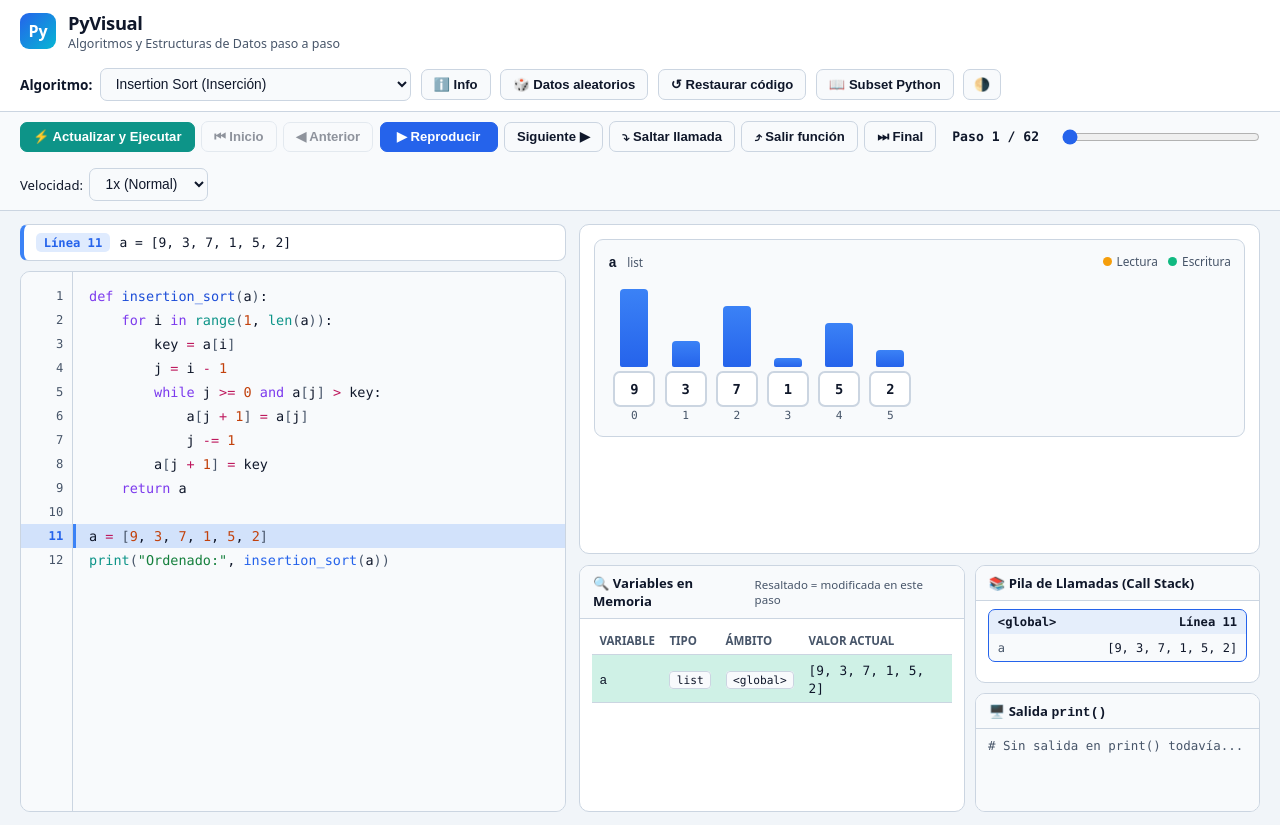
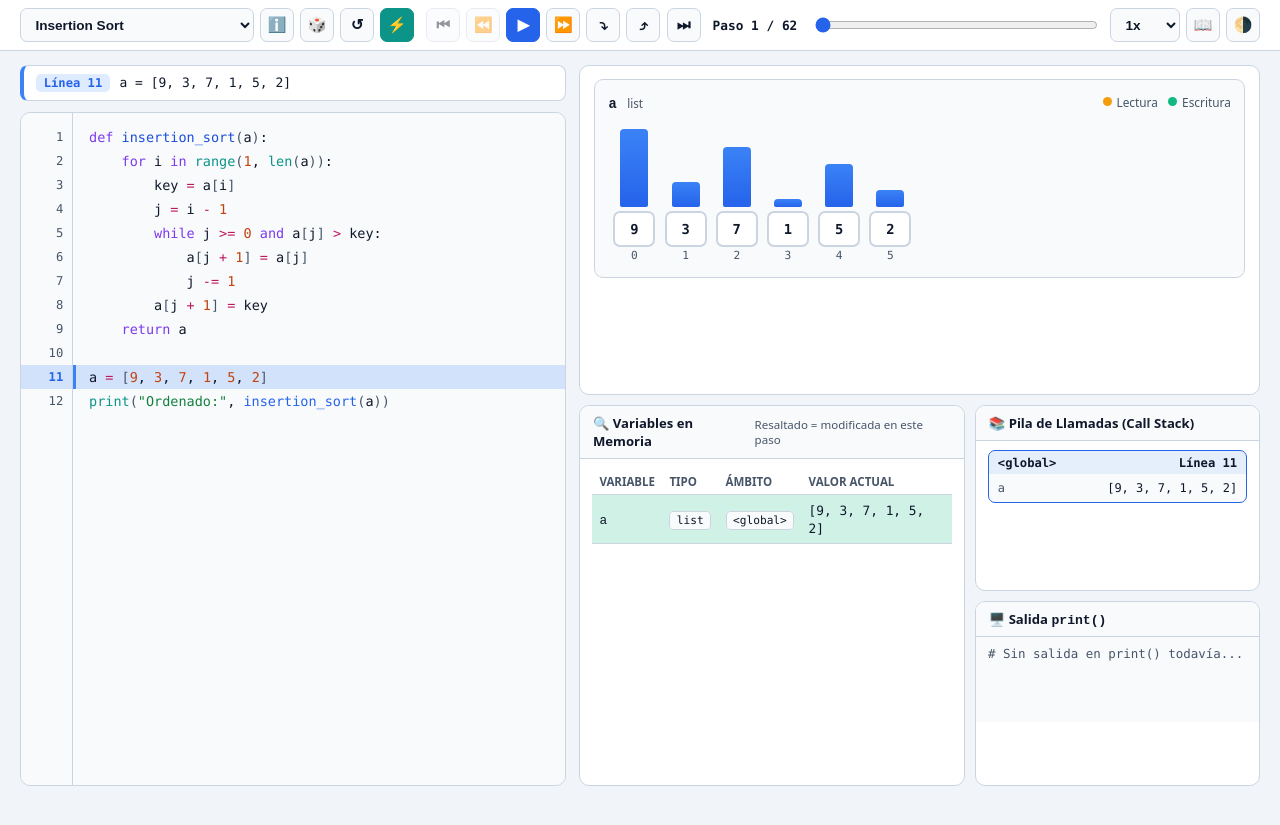
Before and after one commit to gerardfp/visual, a plain HTML site: page index.html in a window 1280 px wide. After the commit the page ends 800 px from the top, so only its background shows below. Drawn offline with Linux system fonts and the light colour scheme.

Commit message:
Refactor UI elements for improved accessibility and consistency

```diff
--- a/app.js
+++ b/app.js
@@ -70,7 +70,7 @@
       for (const item of items) {
         const opt = document.createElement('option');
         opt.value = item.id;
-        opt.textContent = item.title;
+        opt.textContent = item.title.replace(/\s*\([^)]*\)/g, '').trim();
         optgroup.appendChild(opt);
       }
       algoSelect.appendChild(optgroup);
@@ -411,7 +411,7 @@
     if (currentStepIdx >= steps.length - 1) {
       goToStep(0);
     }
-    btnPlay.textContent = '⏸ Pausar';
+    btnPlay.textContent = '⏸';
     const intervalMs = Number(speedSelect.value) || 650;
 
     playTimer = setInterval(() => {
@@ -433,7 +433,7 @@
       clearInterval(playTimer);
       playTimer = null;
     }
-    btnPlay.textContent = '▶ Reproducir';
+    btnPlay.textContent = '▶';
   }
 
   function togglePlayback() {
--- a/index.html
+++ b/index.html
@@ -7,70 +7,49 @@
   <link rel="stylesheet" href="styles.css" />
 </head>
 <body>
-  <!-- Cabecera Principal -->
-  <header class="topbar">
-    <div class="brand">
-      <div class="brand-logo" aria-hidden="true">Py</div>
-      <div>
-        <h1 class="brand-title">PyVisual</h1>
-        <p class="brand-subtitle">Algoritmos y Estructuras de Datos paso a paso</p>
-      </div>
+  <!-- Barra Única Superior de Selección y Reproducción -->
+  <header class="topbar player-bar" aria-label=" Barra de herramientas y controles de ejecución">
+    <div class="toolbar-group">
+      <select id="algo-select" class="algo-select" aria-label="Seleccionar algoritmo" title="Seleccionar algoritmo"></select>
+
+      <button type="button" id="btn-algo-info" class="btn btn-icon" aria-label="Información del algoritmo" title="Ver información y complejidad del algoritmo seleccionado">
+        ℹ️
+      </button>
+
+      <button type="button" id="btn-random-input" class="btn btn-icon" aria-label="Generar datos aleatorios" title="Generar nuevos datos de prueba para este algoritmo">
+        🎲
+      </button>
+
+      <button type="button" id="btn-reset-code" class="btn btn-icon" aria-label="Restaurar código original" title="Restaurar el código original del algoritmo">
+        ↺
+      </button>
+
+      <button type="button" id="btn-run-code" class="btn btn-accent btn-icon" aria-label="Actualizar y ejecutar código" title="Compilar cambios del editor y reiniciar ejecución">
+        ⚡
+      </button>
     </div>
 
-    <div class="topbar-controls">
-      <label class="algo-picker-label" for="algo-select">
-        <span>Algoritmo:</span>
-        <select id="algo-select" class="algo-select" aria-label="Seleccionar algoritmo"></select>
-      </label>
-
-      <button type="button" id="btn-algo-info" class="btn btn-secondary" title="Ver información y complejidad del algoritmo seleccionado">
-        ℹ️ Info
+    <div class="transport-buttons">
+      <button type="button" id="btn-first" class="btn btn-transport btn-icon" aria-label="Ir al primer paso" title="Ir al primer paso (Inicio)">
+        ⏮
       </button>
-
-      <button type="button" id="btn-random-input" class="btn btn-secondary" title="Generar nuevos datos de prueba para este algoritmo">
-        🎲 Datos aleatorios
+      <button type="button" id="btn-prev" class="btn btn-transport btn-icon" aria-label="Paso anterior" title="Paso anterior (Flecha izquierda)">
+        ⏪
       </button>
-
-      <button type="button" id="btn-reset-code" class="btn btn-secondary" title="Restaurar el código original del algoritmo">
-        ↺ Restaurar código
+      <button type="button" id="btn-play" class="btn btn-primary btn-play btn-icon" aria-label="Reproducir o pausar" title="Reproducir / Pausar ejecución automática (Espacio)">
+        ▶
       </button>
-
-      <button type="button" id="btn-subset-help" class="btn btn-secondary" title="Ver el subset de Python soportado (extraído de code.py)">
-        📖 Subset Python
+      <button type="button" id="btn-next" class="btn btn-transport btn-icon" aria-label="Siguiente paso" title="Siguiente paso (Flecha derecha)">
+        ⏩
       </button>
-
-      <button type="button" id="btn-theme-toggle" class="btn btn-icon" title="Cambiar tema claro/oscuro" aria-label="Cambiar tema claro u oscuro">
-        🌗
+      <button type="button" id="btn-step-over" class="btn btn-transport btn-icon" aria-label="Saltar sobre llamada recursiva" title="Saltar sobre llamada recursiva (Step Over)">
+        ⤵
       </button>
-    </div>
-  </header>
-
-  <!-- Barra de Controles de Ejecución Paso a Paso -->
-  <section class="player-bar" aria-label="Controles de ejecución paso a paso">
-    <div class="transport-buttons">
-      <button type="button" id="btn-run-code" class="btn btn-accent" title="Compilar cambios del editor y reiniciar ejecución">
-        ⚡ Actualizar y Ejecutar
+      <button type="button" id="btn-step-out" class="btn btn-transport btn-icon" aria-label="Salir de la función actual" title="Salir de la función actual (Step Out)">
+        ⤴
       </button>
-      <button type="button" id="btn-first" class="btn btn-transport" title="Ir al primer paso (Inicio)">
-        ⏮ Inicio
-      </button>
-      <button type="button" id="btn-prev" class="btn btn-transport" title="Paso anterior (Flecha izquierda)">
-        ◀ Anterior
-      </button>
-      <button type="button" id="btn-play" class="btn btn-primary btn-play" title="Reproducir / Pausar ejecución automática (Espacio)">
-        ▶ Reproducir
-      </button>
-      <button type="button" id="btn-next" class="btn btn-transport" title="Siguiente paso (Flecha derecha)">
-        Siguiente ▶
-      </button>
-      <button type="button" id="btn-step-over" class="btn btn-transport" title="Saltar sobre llamada recursiva (Step Over)">
-        ⤵ Saltar llamada
-      </button>
-      <button type="button" id="btn-step-out" class="btn btn-transport" title="Salir de la función actual (Step Out)">
-        ⤴ Salir función
-      </button>
-      <button type="button" id="btn-last" class="btn btn-transport" title="Ir al último paso (Final)">
-        ⏭ Final
+      <button type="button" id="btn-last" class="btn btn-transport btn-icon" aria-label="Ir al último paso" title="Ir al último paso (Final)">
+        ⏭
       </button>
     </div>
 
@@ -87,16 +66,23 @@
       />
     </div>
 
-    <div class="speed-group">
-      <label for="speed-select" class="speed-label">Velocidad:</label>
-      <select id="speed-select" class="speed-select">
-        <option value="1200">0.5x (Lento)</option>
-        <option value="650" selected>1x (Normal)</option>
-        <option value="320">2x (Rápido)</option>
-        <option value="120">4x (Turbo)</option>
+    <div class="toolbar-group">
+      <select id="speed-select" class="speed-select" aria-label="Velocidad de reproducción" title="Velocidad de reproducción">
+        <option value="1200">0.5x</option>
+        <option value="650" selected>1x</option>
+        <option value="320">2x</option>
+        <option value="120">4x</option>
       </select>
+
+      <button type="button" id="btn-subset-help" class="btn btn-icon" aria-label="Ver subset de Python soportado" title="Ver el subset de Python soportado (extraído de code.py)">
+        📖
+      </button>
+
+      <button type="button" id="btn-theme-toggle" class="btn btn-icon" aria-label="Cambiar tema claro u oscuro" title="Cambiar tema claro/oscuro">
+        🌗
+      </button>
     </div>
-  </section>
+  </header>
 
   <!-- Contenedor Principal en 2 Columnas -->
   <main class="workspace">
--- a/styles.css
+++ b/styles.css
@@ -238,74 +238,37 @@ body {
 }
 
 /* ==========================================================================
-   Cabecera y Barra de Reproducción
+   Barra Única Superior (Selección + Reproducción)
    ========================================================================== */
-.topbar {
+.topbar.player-bar {
   display: flex;
   align-items: center;
   justify-content: space-between;
-  gap: 1rem;
-  padding: 0.65rem 1.25rem;
+  gap: 0.75rem;
+  padding: 0.5rem 1.25rem;
   background-color: var(--bg-surface);
   border-bottom: 1px solid var(--border-color);
   flex-wrap: wrap;
 }
 
-.brand {
+.toolbar-group,
+.transport-buttons {
   display: flex;
   align-items: center;
-  gap: 0.75rem;
-}
-
-.brand-logo {
-  width: 36px;
-  height: 36px;
-  border-radius: 9px;
-  background: linear-gradient(135deg, #2563eb, #06b6d4);
-  color: #ffffff;
-  font-weight: 800;
-  font-size: 1rem;
-  display: flex;
-  align-items: center;
-  justify-content: center;
-  user-select: none;
-}
-
-.brand-title {
-  font-size: 1.15rem;
-  font-weight: 700;
-  letter-spacing: -0.02em;
-}
-
-.brand-subtitle {
-  font-size: 0.78rem;
-  color: var(--text-muted);
-}
-
-.topbar-controls {
-  display: flex;
-  align-items: center;
-  gap: 0.6rem;
+  gap: 0.38rem;
   flex-wrap: wrap;
-}
-
-.algo-picker-label {
-  display: flex;
-  align-items: center;
-  gap: 0.45rem;
-  font-size: 0.85rem;
-  font-weight: 600;
 }
 
 .algo-select,
 .speed-select {
-  padding: 0.42rem 0.7rem;
+  height: 34px;
+  padding: 0 0.65rem;
   border-radius: 7px;
   border: 1px solid var(--border-color);
   background-color: var(--bg-elevated);
   color: var(--text-main);
-  font-size: 0.86rem;
-  font-weight: 500;
+  font-size: 0.85rem;
+  font-weight: 600;
   cursor: pointer;
 }
 
@@ -314,12 +277,13 @@ body {
   align-items: center;
   justify-content: center;
   gap: 0.35rem;
-  padding: 0.42rem 0.75rem;
+  height: 34px;
+  padding: 0 0.75rem;
   border-radius: 7px;
   border: 1px solid var(--border-color);
   background-color: var(--bg-elevated);
   color: var(--text-main);
-  font-size: 0.82rem;
+  font-size: 0.9rem;
   font-weight: 600;
   cursor: pointer;
   user-select: none;
@@ -360,57 +324,31 @@ body {
 }
 
 .btn-icon {
-  padding: 0.42rem 0.6rem;
-}
-
-.player-bar {
-  display: flex;
-  align-items: center;
-  justify-content: space-between;
-  gap: 1rem;
-  padding: 0.55rem 1.25rem;
-  background-color: var(--bg-elevated);
-  border-bottom: 1px solid var(--border-color);
-  flex-wrap: wrap;
-}
-
-.transport-buttons {
-  display: flex;
-  align-items: center;
-  gap: 0.4rem;
-  flex-wrap: wrap;
-}
-
-.btn-play {
-  min-width: 118px;
+  width: 34px;
+  height: 34px;
+  padding: 0;
+  font-size: 0.95rem;
 }
 
 .scrubber-group {
   display: flex;
   align-items: center;
-  gap: 0.75rem;
+  gap: 0.65rem;
   flex: 1;
-  min-width: 200px;
+  min-width: 180px;
 }
 
 .step-counter {
   font-family: var(--font-mono);
-  font-size: 0.82rem;
+  font-size: 0.8rem;
   font-weight: 700;
-  min-width: 98px;
+  min-width: 92px;
   white-space: nowrap;
 }
 
 .step-slider {
   flex: 1;
   cursor: pointer;
-}
-
-.speed-group {
-  display: flex;
-  align-items: center;
-  gap: 0.4rem;
-  font-size: 0.82rem;
 }
 
 /* ==========================================================================
```
